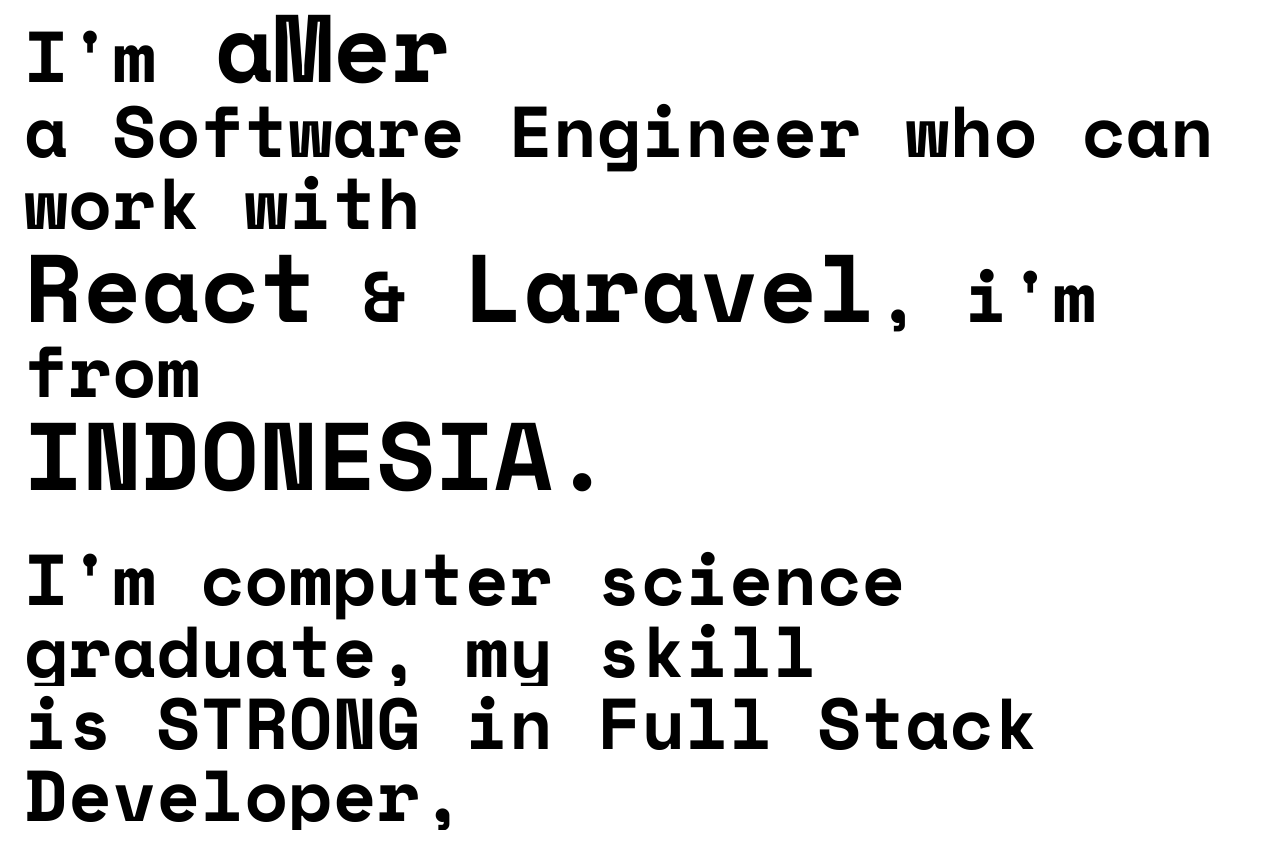
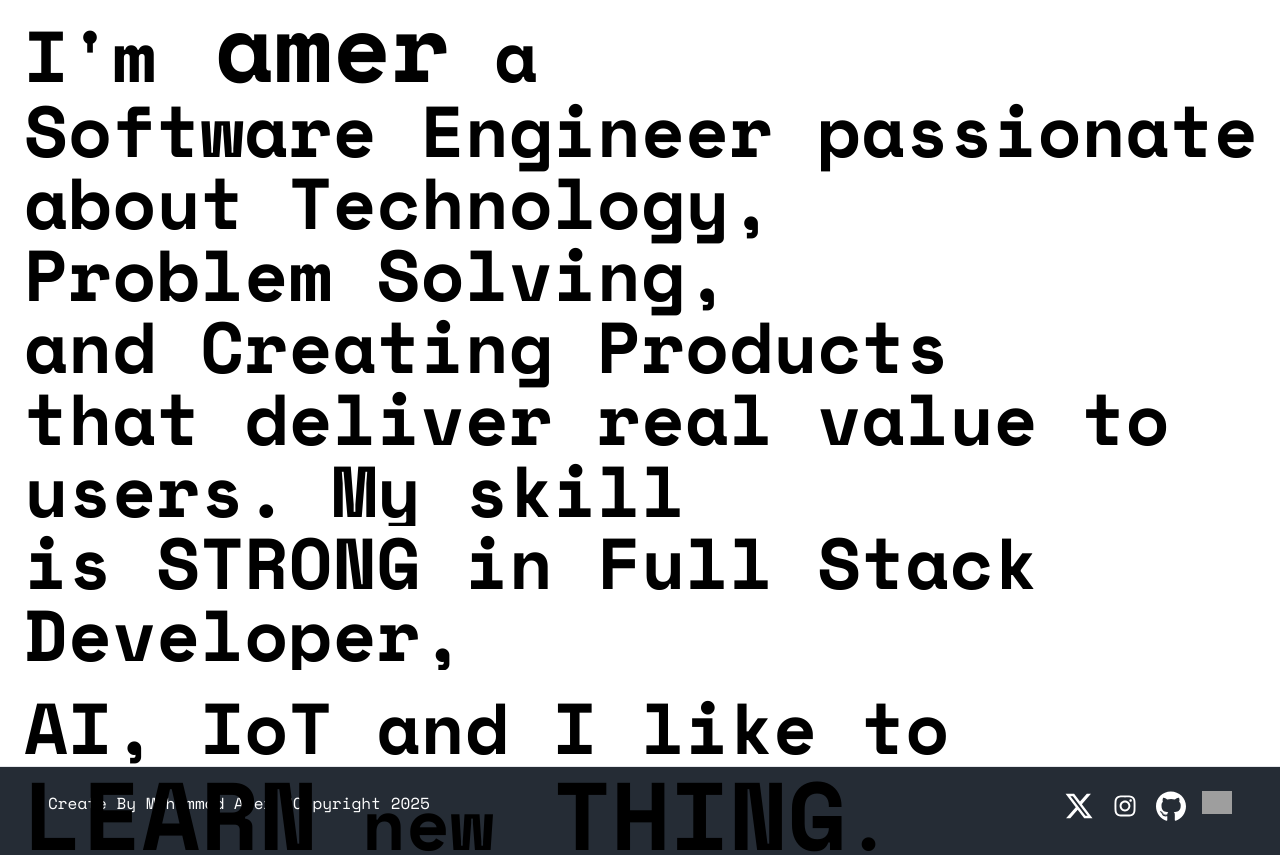
Before and after one commit to amrz17/myPortofolio, a React (Vite) app: page / in a window 1280 px wide. Shown: the part 1890-2748 px from the top of the page. Built offline with nearby package versions, Linux system fonts and the light colour scheme; grey boxes are pictures that could not be loaded.

Commit message:
feat: update contact

```diff
--- a/index.html
+++ b/index.html
@@ -1,17 +1,18 @@
 <!doctype html>
 <html lang="en">
+
 <head>
   <meta charset="UTF-8" />
-    <link
-      rel="icon"
-      type="image/svg+xml"
-      href="./src/assets/Icons/userCheck.svg"
-    />
+  <link rel="icon" type="image/svg+xml" href="./src/assets/Icons/userCheck.svg" />
   <meta name="viewport" content="width=device-width, initial-scale=1.0" />
-    <title>< /> aMer</title>
+  <title>
+    < /> m-amer
+  </title>
 </head>
+
 <body>
   <div id="root"></div>
   <script type="module" src="/src/main.jsx"></script>
 </body>
+
 </html>
--- a/src/assets/Icons/index.js
+++ b/src/assets/Icons/index.js
@@ -10,11 +10,13 @@
 import favicon from "./favicon-32x32.png";
 import userCheck from "./userCheck.svg";
 import externalLink from "./externalLink.svg";
+import ig from "./ig.svg";
 
 export {
   reactIcon,
   bars,
   x,
+  ig,
   gitHub,
   linkedIn,
   arrowDown,
--- a/src/constants/index.js
+++ b/src/constants/index.js
@@ -1,4 +1,4 @@
-import { x, gitHub, linkedIn } from "../assets/Icons";
+import { x, gitHub, linkedIn, ig } from "../assets/Icons";
 import {
   desktop,
   feChallenge,
@@ -27,10 +27,11 @@
 ];
 
 export const social = [
-  { to: "https://twitter.com/aMr6443", icon: x, label: "x" },
+  { to: "https://x.com/kHunEdan100", icon: x, label: "x" },
+  { to: "https://instagram.com/je0_0s", icon: ig, label: "instagram" },
   { to: "https://github.com/amrz17", icon: gitHub, label: "github" },
   {
-    to: "https://www.linkedin.com/in/muhammad-amer-486b481b1",
+    to: "https://www.linkedin.com/in/muh-amer",
     icon: linkedIn,
     label: "linkedin",
   },
--- a/src/pages/Contact.jsx
+++ b/src/pages/Contact.jsx
@@ -26,12 +26,12 @@
         <Reveal>
           <p className="text-center text-base lg:text-xl">
             If you are looking to hire me <br /> i&apos;m currently available
-            for fulltime and freelance work
+            for freelance work
           </p>
         </Reveal>
         <div className="flex gap-8">
           <Link
-            to="https://drive.google.com/file/d/1W2L91K1sr3_YJZREr3IcGHCC08-r4WVV/view?usp=sharing"
+            to="https://drive.google.com/file/d/1eQoGTREaoMwMwakb2icC8q62DGRriBp7/view?usp=sharing"
             target="_blank"
           >
             <Reveal>
--- a/src/pages/Home.jsx
+++ b/src/pages/Home.jsx
@@ -209,7 +209,7 @@
       </section>
       <section
         id="aboutMe"
-        className="h-full md:h-screen flex font-spaceMono 2xl:mb-0 xl:mb-[28rem] lg:mb-72 md:mb-36"
+        className="h-full md:h-screen flex font-spaceMono 2xl:mb-[6rem] xl:mb-44 lg:mb-12 md:mb-32"
       >
         <div
           className="py-24 pl-2 xl:pl-6 md:py-20 lg:py-20
@@ -229,22 +229,40 @@
               I&apos;m
               <strong className="text-5xl md:text-8xl xl:text-8xl">
                 {" "}
-                aMer
+                amer
               </strong>{" "}
-            </Reveal>
-            <Reveal>a Software Engineer who can work with</Reveal>
-            <Reveal>
-              <strong className="md:text-7xl xl:text-8xl"> React</strong> &
-              <strong className="md:text-7xl xl:text-8xl"> Laravel</strong>,
-              i&apos;m from
+              a
             </Reveal>
             <Reveal>
+              Software Engineer passionate about{" "}
+              {/* <strong className="text-5xl md:text-6xl xl:text-8xl"> */}
+              Technology,
+              <br />
+              Problem Solving,
+              <br />
+              {/* </strong> */}
+              and {" "}
+              {/* <strong className="text-5xl md:text-6xl xl:text-8xl"> */}
+              Creating Products
+              {/* </strong> */}
+              {" "}
+              <br />
+              that deliver real value to users. My skill
+            </Reveal>
+            {/* <Reveal>
+              Based in {" "}
               <strong className="text-5xl md:text-7xl xl:text-8xl">
                 INDONESIA.
               </strong>
+            </Reveal> */}
+            <Reveal>is STRONG in Full Stack Developer, </Reveal>
+            <Reveal>
+              AI, IoT and I like to
+              <strong className="md:text-7xl xl:text-8xl"> LEARN</strong> new
+              <strong className="md:text-7xl xl:text-8xl"> THING</strong>.
             </Reveal>
           </div>
-          <div className="font-extrabold text-4xl md:text-6xl xl:text-7xl mt-4 md:mt-0 xl:mt-10">
+          {/* <div className="font-extrabold text-4xl md:text-6xl xl:text-7xl mt-4 md:mt-0 xl:mt-10">
             <Reveal>I&apos;m computer science graduate, my skill</Reveal>
             <Reveal>is STRONG in Full Stack Developer, </Reveal>
             <Reveal>
@@ -252,7 +270,7 @@
               <strong className="md:text-7xl xl:text-8xl"> LEARN</strong> new
               <strong className="md:text-7xl xl:text-8xl"> THING</strong>.
             </Reveal>
-          </div>
+          </div> */}
         </div>
       </section>
       <Footer />
```
Also changed, not shown: src/assets/Icons/ig.svg (added). Lines whose indentation alone changed are shown as unchanged.
